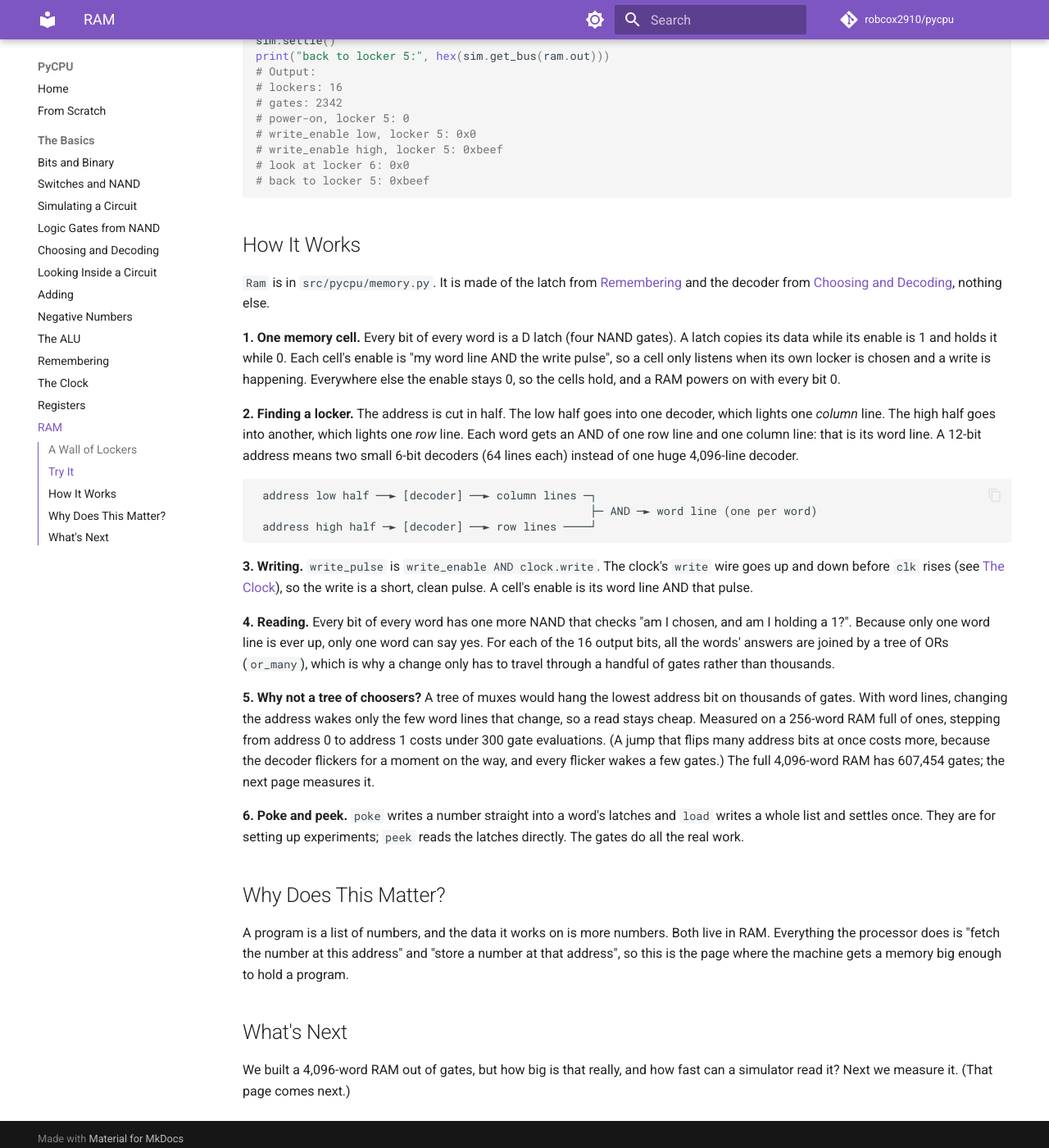
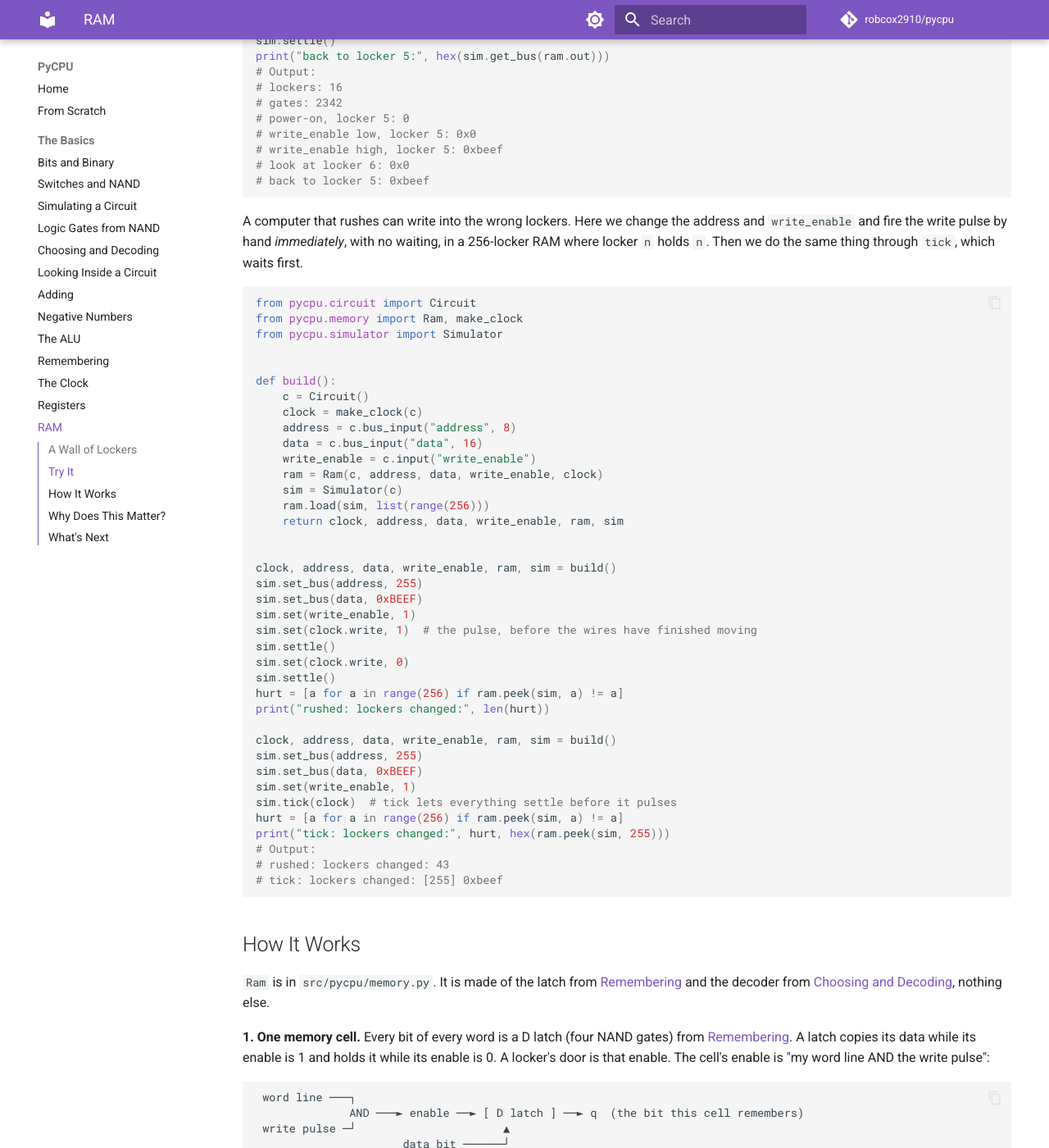
Before and after one commit to robcox2910/pycpu, an MkDocs documentation site: the page built from docs/concepts/ram.md, in a window 1280 px wide and 1400 px high, scrolled down 1555 px. Shown: the whole window at 82% size. Built offline with MkDocs 1.6.1 and Material for MkDocs 9.7.7, drawn with Linux system fonts in a browser that asks for light colours; comment, search, counter and statistics services are not loaded; some of the changed text lies outside the part shown.

Commit message:
fix: settle before the write pulse, honest RAM cost tests and docs
Co-Authored-By: Claude Opus 5.5 <noreply@anthropic.com>

````diff
--- a/docs/concepts/ram.md
+++ b/docs/concepts/ram.md
@@ -7,11 +7,11 @@ sixteen-bit number. You do not want to search the whole wall every time, so the
 wall has a clever trick: a **corridor light** for each row of lockers and a
 **column light** for each column. To open locker 1,234 you switch on exactly
 one corridor light and exactly one column light. Only the locker where the two
-lights cross lights up, and only that locker is allowed to talk to you.
+lights cross has both lights shining on it, so only that locker opens its door.
 
 That wall is **RAM**, the computer's big working memory. Each locker is a
 **word** (one sixteen-bit number). The number you give to choose a locker is the
-**address**. The light that picks out one locker, built from a row light and a
+**address**. The signal that picks out one locker, made from a row light and a
 column light, is the **word line**. Looking at what is in the locker is a
 **read**. Putting a new number in is a **write**, and it only happens if you
 also say "yes, write now" (`write_enable`) on the beat of the clock.
@@ -74,17 +74,72 @@ print("back to locker 5:", hex(sim.get_bus(ram.out)))
 # back to locker 5: 0xbeef
 ```
 
+A computer that rushes can write into the wrong lockers. Here we change the
+address and `write_enable` and fire the write pulse by hand *immediately*, with
+no waiting, in a 256-locker RAM where locker `n` holds `n`. Then we do the same
+thing through `tick`, which waits first.
+
+```python
+from pycpu.circuit import Circuit
+from pycpu.memory import Ram, make_clock
+from pycpu.simulator import Simulator
+
+
+def build():
+    c = Circuit()
+    clock = make_clock(c)
+    address = c.bus_input("address", 8)
+    data = c.bus_input("data", 16)
+    write_enable = c.input("write_enable")
+    ram = Ram(c, address, data, write_enable, clock)
+    sim = Simulator(c)
+    ram.load(sim, list(range(256)))
+    return clock, address, data, write_enable, ram, sim
+
+
+clock, address, data, write_enable, ram, sim = build()
+sim.set_bus(address, 255)
+sim.set_bus(data, 0xBEEF)
+sim.set(write_enable, 1)
+sim.set(clock.write, 1)  # the pulse, before the wires have finished moving
+sim.settle()
+sim.set(clock.write, 0)
+sim.settle()
+hurt = [a for a in range(256) if ram.peek(sim, a) != a]
+print("rushed: lockers changed:", len(hurt))
+
+clock, address, data, write_enable, ram, sim = build()
+sim.set_bus(address, 255)
+sim.set_bus(data, 0xBEEF)
+sim.set(write_enable, 1)
+sim.tick(clock)  # tick lets everything settle before it pulses
+hurt = [a for a in range(256) if ram.peek(sim, a) != a]
+print("tick: lockers changed:", hurt, hex(ram.peek(sim, 255)))
+# Output:
+# rushed: lockers changed: 43
+# tick: lockers changed: [255] 0xbeef
+```
+
 ## How It Works
 
 `Ram` is in `src/pycpu/memory.py`. It is made of the latch from
 [Remembering](remembering.md) and the decoder from
 [Choosing and Decoding](choosing-and-decoding.md), nothing else.
 
-**1. One memory cell.** Every bit of every word is a D latch (four NAND gates).
-A latch copies its data while its enable is 1 and holds it while 0. Each
-cell's enable is "my word line AND the write pulse", so a cell only listens
-when its own locker is chosen and a write is happening. Everywhere else the
-enable stays 0, so the cells hold, and a RAM powers on with every bit 0.
+**1. One memory cell.** Every bit of every word is a D latch (four NAND
+gates) from [Remembering](remembering.md). A latch copies its data while its
+enable is 1 and holds it while its enable is 0. A locker's door is that enable.
+The cell's enable is "my word line AND the write pulse":
+
+```
+ word line ───┐
+              AND ───► enable ──► [ D latch ] ──► q  (the bit this cell remembers)
+ write pulse ─┘                      ▲
+                      data bit ──────┘
+```
+
+Unless both are 1, the enable stays 0 and the cell just holds, so a RAM powers
+on with every bit 0.
 
 **2. Finding a locker.** The address is cut in half. The low half goes into one
 decoder, which lights one *column* line. The high half goes into another, which lights one *row*
@@ -103,6 +158,16 @@ instead of one huge 4,096-line decoder.
 so the write is a short, clean pulse. A cell's enable is its word line AND that
 pulse.
 
+**Waiting for the wires.** Signals take time to run through gates. When the
+address changes, the decoder does not jump straight to the right answer; it
+flickers, like a row of dominoes where some fall a moment before others. For
+that moment a *wrong* word line can be on. If the write pulse arrives during the
+flicker, the wrong locker gets written. (The first Try It block above showed 43
+lockers hurt this way.) The safe rule is: **let everything settle, then pulse**.
+`Simulator.tick` settles first, so it is always safe. A real computer gets the
+same effect by making its clock slower than its slowest path, so every signal has
+arrived before the beat comes.
+
 **4. Reading.** Every bit of every word has one more NAND that checks "am I
 chosen, and am I holding a 1?". Because only one word line is ever up, only one
 word can say yes. For each of the 16 output bits, all the words' answers are
@@ -110,12 +175,14 @@ joined by a tree of ORs (`or_many`), which is why a change only has to travel
 through a handful of gates rather than thousands.
 
 **5. Why not a tree of choosers?** A tree of muxes would hang the lowest address
-bit on thousands of gates. With word lines, changing the address wakes only the
-few word lines that change, so a read stays cheap. Measured on a 256-word RAM
-full of ones, stepping from address 0 to address 1 costs under 300 gate
-evaluations. (A jump that flips many address bits at once costs more, because
-the decoder flickers for a moment on the way, and every flicker wakes a few
-gates.) The full 4,096-word RAM has 607,454 gates; the next page measures it.
+bit on thousands of gates. With word lines, an address change only wakes the
+word lines that change. Measured on a 256-word RAM (38,042 gates) with every
+locker full of ones: stepping from address 0 to 1 costs 183 gate evaluations.
+Jumping to a random address costs more, because the decoder flickers on the way
+and each flicker wakes a few gates: over 300 random jumps the average was 885
+evaluations and the worst 4,897. Even the worst is about an eighth of the
+circuit, so most of the gates sit still while the answer arrives. The full
+4,096-word RAM has 607,454 gates; the next page times it.
 
 **6. Poke and peek.** `poke` writes a number straight into a word's latches and
 `load` writes a whole list and settles once. They are for setting up
@@ -130,5 +197,7 @@ machine gets a memory big enough to hold a program.
 
 ## What's Next
 
-We built a 4,096-word RAM out of gates, but how big is that really, and how
-fast can a simulator read it? Next we measure it. (That page comes next.)
+We built a 4,096-word RAM out of gates, but is it small enough to simulate and
+quick enough to use? On the next page we
+measure it. (That page comes next; until it exists, [Registers](registers.md)
+is where this one picks up from.)
````
Also changed, not shown: 3 other files.
